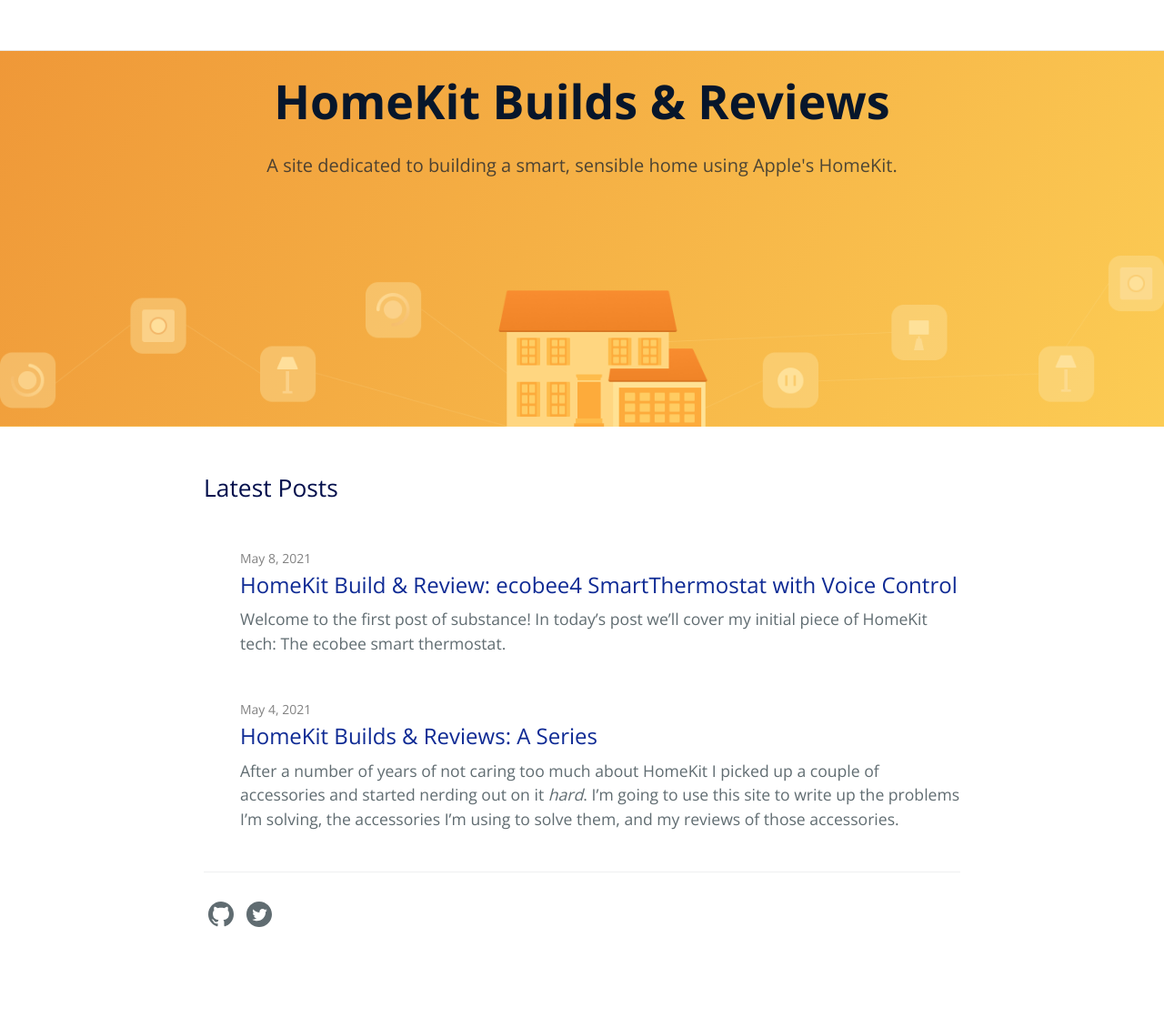
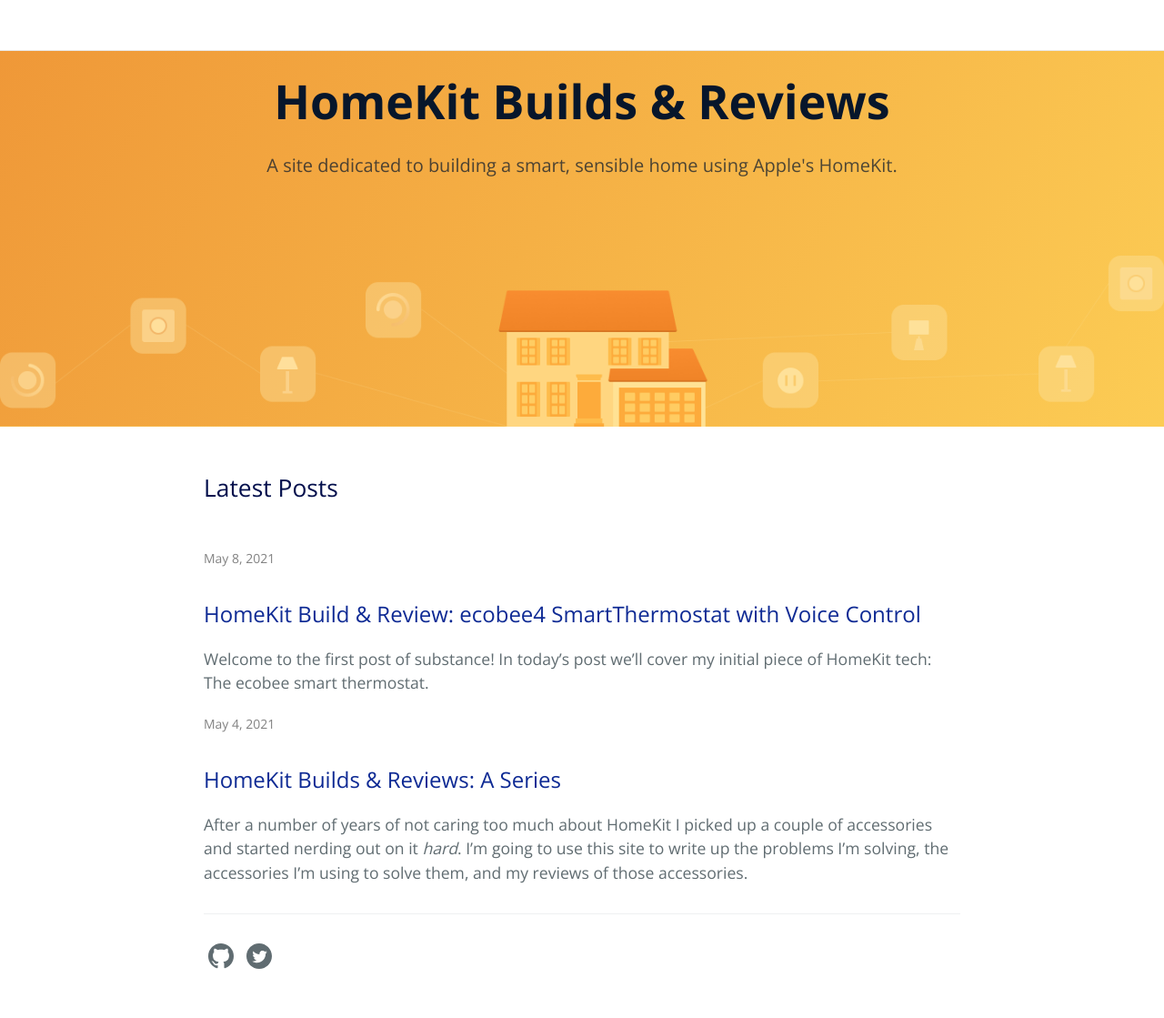
Before and after one commit to MrRooni/homekitbuilds, a Jekyll site: the page built from index.md, in a window 1280 px wide. Shown: the whole page at 91% size. Built offline with Jekyll 4.4.1, drawn with Linux system fonts in a browser that asks for light colours; before the commit the page ends 1073 px from its top, so only the background shows below that.

Commit message:
Adjust the style on the home page

```diff
--- a/_layouts/home.html
+++ b/_layouts/home.html
@@ -10,9 +10,7 @@
 
   <div>&nbsp;</div>
 
-  <ul class="post-list">
     {% for post in site.posts %}
-      <li>
 
         {% assign date_format = site.cayman-blog.date_format | default: "%b %-d, %Y" %}
         <span class="post-meta">{{ post.date | date: date_format }}</span>
@@ -23,8 +21,6 @@
 
         {{ post.excerpt | markdownify }}
 
-      </li>
     {% endfor %}
-  </ul>
 
 </div>
--- a/_sass/blog/_layout.scss
+++ b/_sass/blog/_layout.scss
@@ -114,19 +114,15 @@
  */
 .post-list {
   margin-left: 0;
-  list-style: none;
 
-  > li {
-    margin-bottom: $spacing-unit * 1.5;
-  }
-
-  > li > h2 {
+  > h2 {
     margin-top: 0rem;
     margin-bottom: 0.4rem;
   }
 
-  > li > p {
+  > p {
     margin-top: 0rem;
+    margin-bottom: $spacing-unit * 1.5;
   }
 }
 
```
